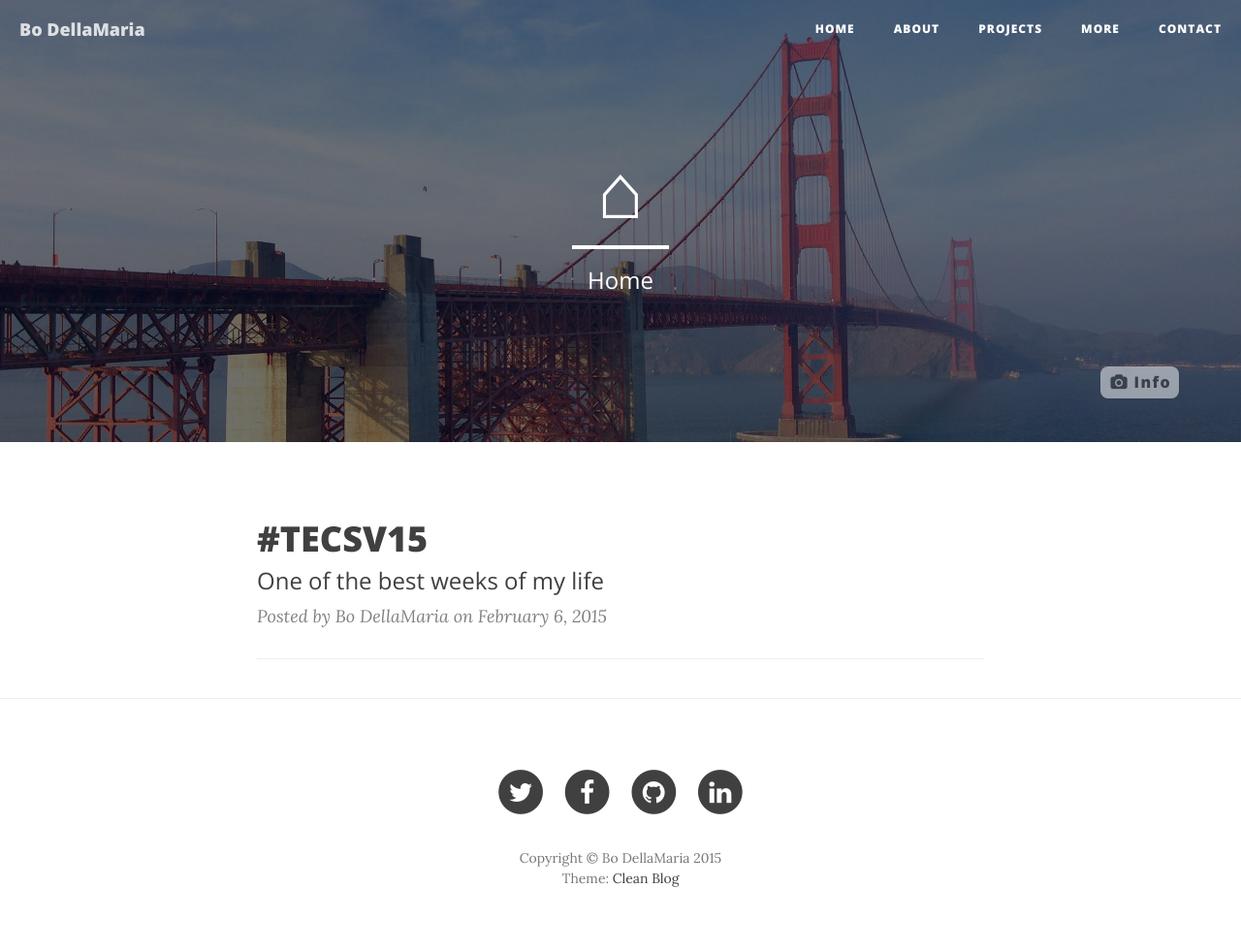
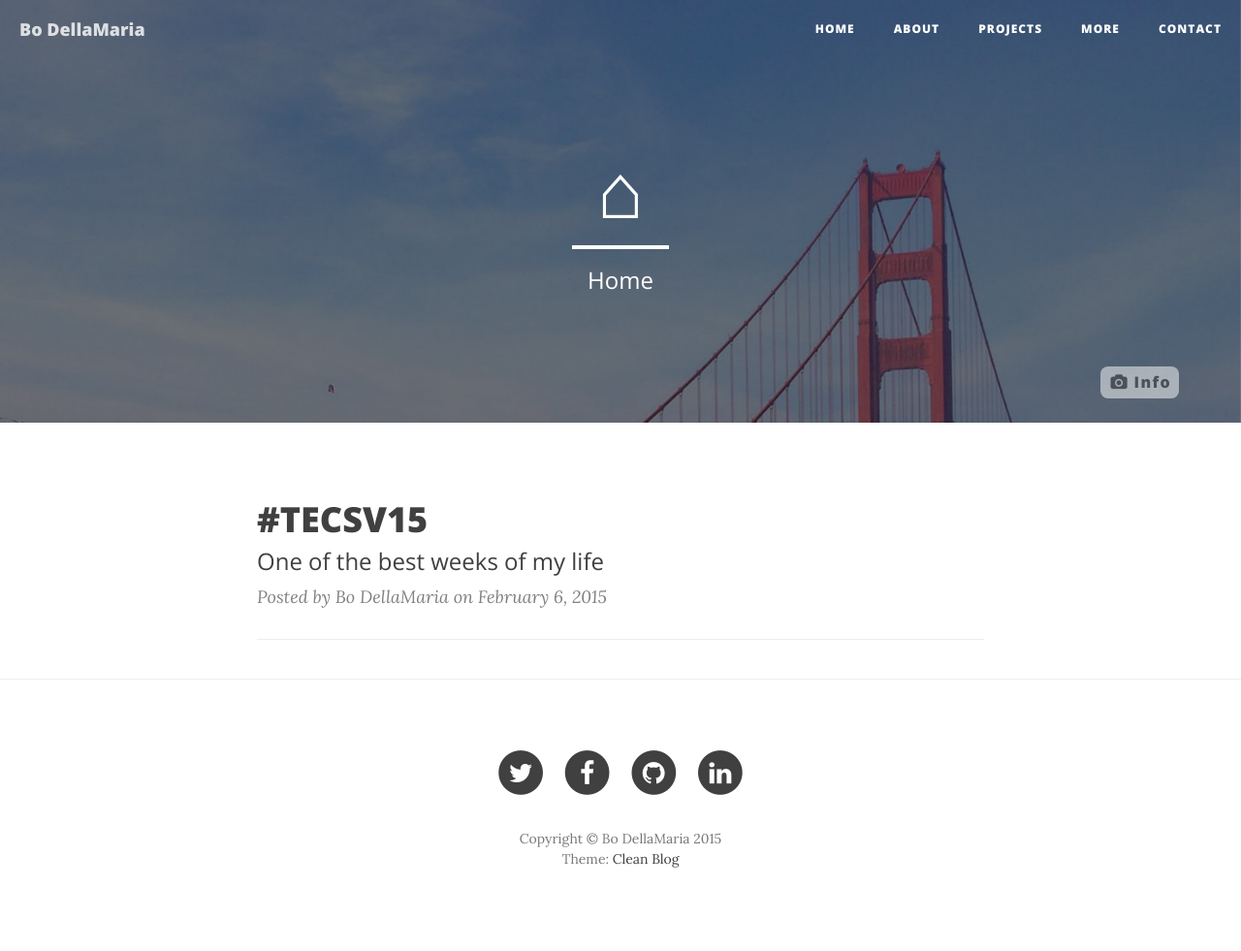
Before and after one commit to bojdell/bodellamaria, a Jekyll site: the page built from bodellamaria_jekyll/index.html, in a window 1280 px wide. Shown: the whole page at 97% size. Built offline with Jekyll 4.4.1, drawn with Linux system fonts in a browser that asks for light colours; nearby versions of some CDN libraries; the list of posts is cut into pages by our own code; after the commit the page ends 900 px from its top, so only the background shows below that.

Commit message:
added parallax - needs tweaking

```diff
--- a/bodellamaria_jekyll/_layouts/default.html
+++ b/bodellamaria_jekyll/_layouts/default.html
@@ -4,13 +4,18 @@
 {% include head.html %}
 
 <body>
+	<div class="parallax">
+		<div class="header-img parallax-layer parallax-layer-back" style="background-image: url('{{ site.baseurl }}/{% if page.header-img %}{{ page.header-img }}{% else %}{{ site.header-img }}{% endif %}')"></div>
 
-    {% include nav.html %}
+		<div class="parallax-layer parallax-layer-front">
+	    {% include nav.html %}
 
-    {{ content }}
+	    {{ content }}
 
-    {% include footer.html %}
-
+	    {% include footer.html %}
+	    </div>
+		</div>
+	</div>
 </body>
 
 </html>
--- a/bodellamaria_jekyll/_layouts/page.html
+++ b/bodellamaria_jekyll/_layouts/page.html
@@ -3,7 +3,7 @@
 ---
 
 <!-- Page Header -->
-<header class="intro-header" style="background-image: url('{{ site.baseurl }}/{% if page.header-img %}{{ page.header-img }}{% else %}{{ site.header-img }}{% endif %}')">
+<header class="intro-header">
     {% if page.photo-caption-title %}
         <div class="photo-caption">
             <div class="caption-msg">
@@ -30,6 +30,7 @@
 </header>
 
 <!-- Main Content -->
+<div class="content-bg">
     <div class="container">
     	<div class="row">
     		<div class="col-lg-8 col-lg-offset-2 col-md-10 col-md-offset-1">
--- a/bodellamaria_jekyll/css/bodecker-me.css
+++ b/bodellamaria_jekyll/css/bodecker-me.css
@@ -82,11 +82,45 @@
 	border-bottom-left-radius: 0.5em;
 }
 
-/*.caption-icon:hover + .caption-msg {
-	opacity: 0.8;
-	visibility: visible;
-}*/
-/*
-.caption-icon:hover .caption-msg {
-	visibility: visible;
-}*/
+.parallax {
+	perspective: 1px;
+	height: 100vh;
+	overflow-x: hidden;
+	overflow-y: auto;
+}
+
+.parallax-layer {
+	position: absolute;
+	top: 0;
+	right: 0;
+	bottom: 0;
+	left: 0;
+}
+
+.parallax-layer-front {
+	transform: translateZ(0);
+}
+
+.parallax-layer-back {
+	transform: translateZ(-1px) scale(2);
+}
+
+.header-img {
+	width: 100%;
+	height: 100%;
+	background-color: #808080;
+	background: no-repeat center center;
+	background-attachment: scroll;
+	-webkit-background-size: cover;
+	-moz-background-size: cover;
+	background-size: cover;
+	-o-background-size: cover;
+	margin-bottom: 50px;
+	position: absolute;
+}
+
+.content-bg {
+	background-color: white;
+	margin-top: -70px;
+	padding-top: 50px;
+}
```
Lines whose indentation alone changed are shown as unchanged.
